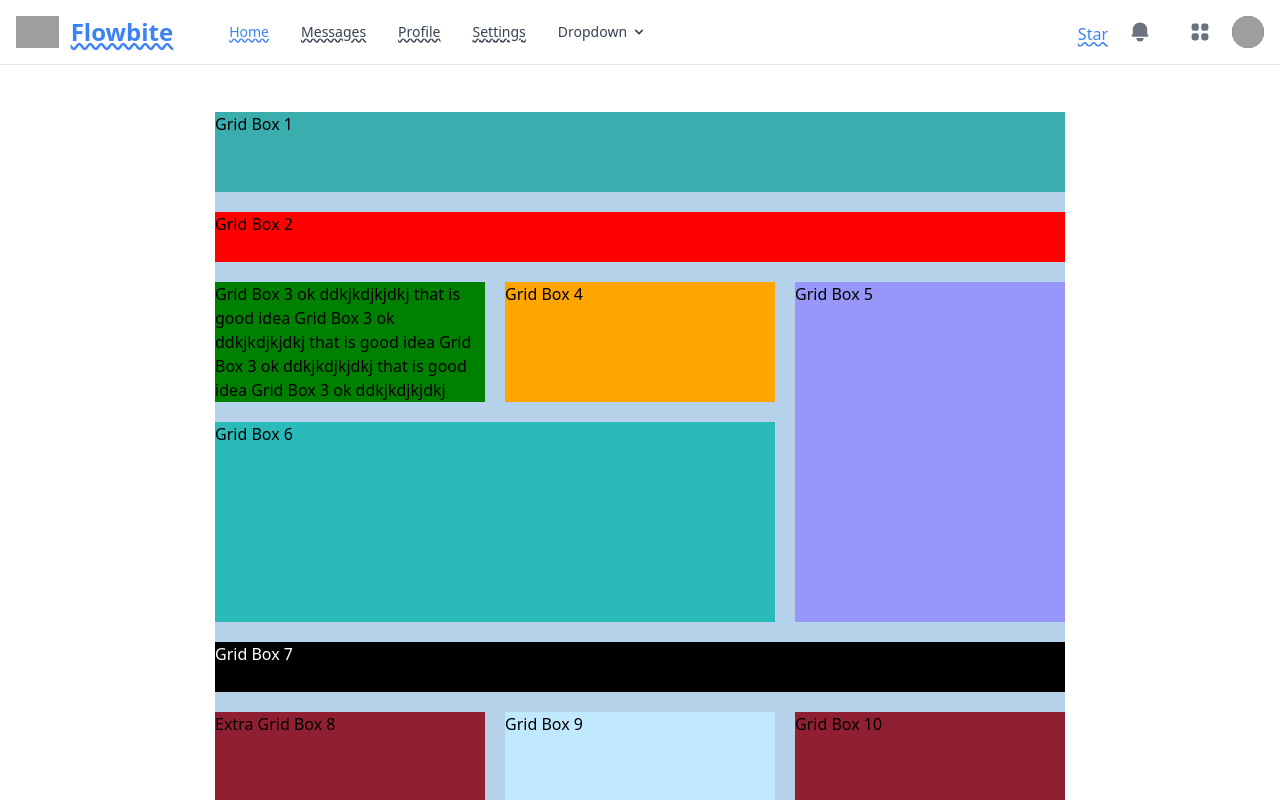
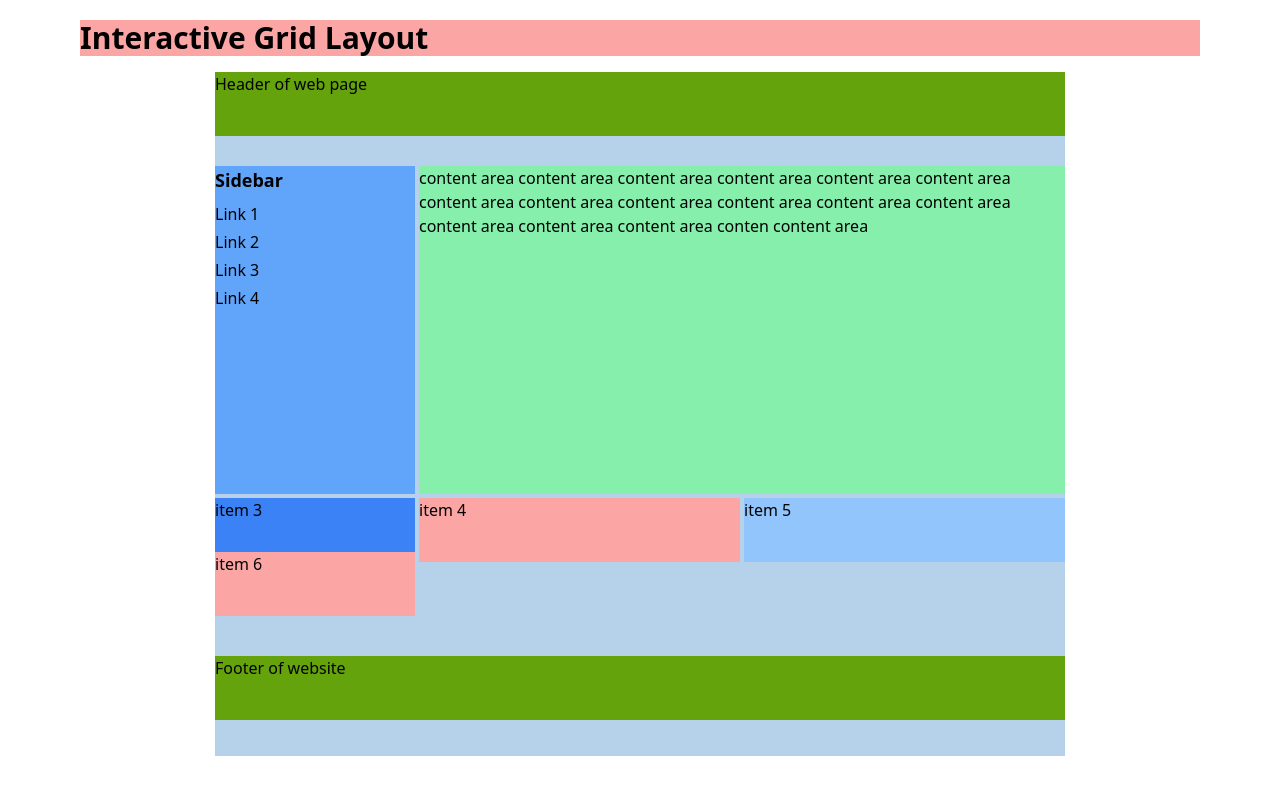
Before and after one commit to abrar0123/reactfoodappwebsite, a React (Create React App) app: page /GridDesign in a window 1280 px wide. Shown: the top 800 px of the page. Built offline with nearby package versions, Linux system fonts and the light colour scheme; grey boxes are pictures that could not be loaded.

Commit message:
web layout with tailwind

```diff
--- a/src/App.js
+++ b/src/App.js
@@ -8,6 +8,7 @@ import NavBar from "./components/NavBar";
 import { Product, SideBar } from "./components";
 import HeaderCmp from "./components/HeaderCmp";
 import GridDesign from "./pages/grid/GridDesign";
+import GridTailwind from "./pages/grid/GridTailwind";
 
 function App() {
   return (
@@ -16,7 +17,9 @@ function App() {
       <Route path="/Home" Component={Home} />
       {/* <Route path="/Product" Component={Product} /> */}
       <Route path="/Features2" Component={Feature2} />
-      <Route path="/GridDesign" Component={GridDesign} />
+      {/* <Route path="/GridDesign" Component={GridDesign} /> */}
+      <Route path="/GridDesign" Component={GridTailwind} />
+
       <Route path="*" Component={NoPage} />
     </Routes>
   );
--- a/src/pages/grid/GridDesign.js
+++ b/src/pages/grid/GridDesign.js
@@ -14,9 +14,8 @@ export default function GridDesign() {
         <div className="item1">Grid Box 1</div>
         <div className="item2">Grid Box 2</div>
         <div className="item3">
-          Grid Box 3 ok ddkjkdjkjdkj that is good idea Grid Box 3 ok
-          ddkjkdjkjdkj that is good idea Grid Box 3 ok ddkjkdjkjdkj that is good
-          idea Grid Box 3 ok ddkjkdjkjdkj
+          Grid Box 3 ok that is good idea Grid Box 3 ok that is good idea Grid
+          Box 3 ok that is good idea Grid Box 3 ok
         </div>
         <div className="item4">Grid Box 4</div>
         <div className="item5">Grid Box 5</div>
@@ -28,7 +27,10 @@ export default function GridDesign() {
         <div className="item9">Grid Box 11</div>
         <div className="item8">Grid Box 12</div>
         <div className="item9">Grid Box 13</div>
+        <div className="col-span-full bg-blue-600">Grid Box Footer </div>
       </div>
+      <br />
+      <br />
       <h3 style={{ textAlign: "center" }}>Grid Layout </h3>
       <div className="itemsgrid">
         <div className="items1">items 1</div>
--- /dev/null
+++ b/src/pages/grid/GridTailwind.js
@@ -0,0 +1,40 @@
+import React from "react";
+
+const GridTailwind = () => {
+  return (
+    <div className="container mx-auto pt-5 px-20 ">
+      <h1 className="text-3xl font-bold mb-4">Interactive Grid Layout</h1>
+      <div className="layoutGridContainer grid grid-cols-[200px,1fr,1fr] gap-1">
+        <div className="bg-lime-600 h-16 col-span-full ">
+          Header of web page
+        </div>
+        {/* <div className="bg-blue-700 h-auto w-40 row-span-3 col-span-1">
+          item 1
+        </div> */}
+        <div className="bg-blue-400 h-auto col-span-1 row-span-3">
+          <h2 className="text-lg font-semibold mb-2">Sidebar</h2>
+          <ul>
+            <li className="mb-1">Link 1</li>
+            <li className="mb-1">Link 2</li>
+            <li className="mb-1">Link 3</li>
+            <li className="mb-1">Link 4</li>
+          </ul>
+        </div>
+        <div className="bg-green-300 h-auto col-span-2 row-span-3">
+          content area content area content area content area content area
+          content area content area content area content area content area
+          content area content area content area content area content area
+          conten content area
+        </div>
+        <div className="bg-blue-500 h-16">item 3</div>
+        <div className="bg-red-300 h-16">item 4</div>
+        <div className="bg-blue-300 h-16">item 5</div>
+        <div className="bg-red-300 h-16">item 6</div>
+
+        <div className="bg-lime-600 h-16 col-span-full">Footer of website</div>
+      </div>
+    </div>
+  );
+};
+
+export default GridTailwind;
--- a/src/pages/grid/layout.css
+++ b/src/pages/grid/layout.css
@@ -5,9 +5,10 @@
   margin: 0px auto;
   display: grid;
   /* grid-template-columns: 2fr 1fr 1fr; */
-  grid-template-columns: repeat(3, 1fr);
-  gap: 20px;
-  grid-template-rows: 80px 50px repeat(1, minmax(50px, min-content)) 200px 50px;
+  /* width : define width 3 equally width in 1 row  */
+  grid-template-columns: 200px repeat(3, 1fr);
+
+  grid-template-rows: 90px 70px repeat(1, minmax(50px, min-content)) 200px 50px;
   /* grid-template-rows: [h-start] 80px[h-end m-start] 50px[m-end] repeat(1, 50px) 200px 50px; */
   grid-auto-rows: 100px;
   /* grid-auto-flow: column; */
@@ -17,7 +18,7 @@
 
 .layoutGridContainer .item1 {
   background-color: rgb(58, 174, 174);
-  /* grid-column: 1 / span 3; */
+  /* start from 1st column and end until end column  / span 3; */
   grid-column: 1 / -1;
 }
 
```
Also changed, not shown: 1 other file (tests, documents, lock files or other folders).
